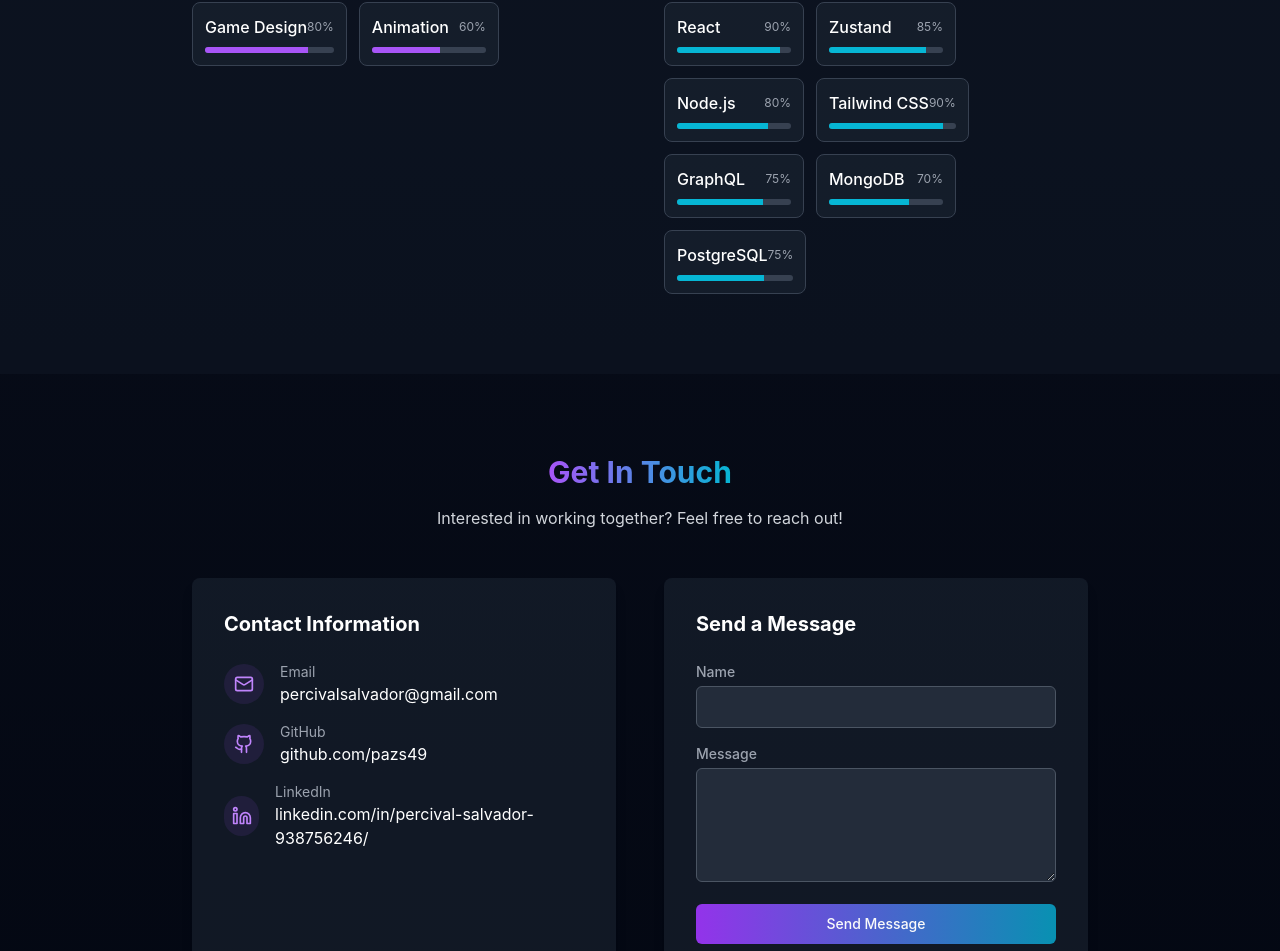
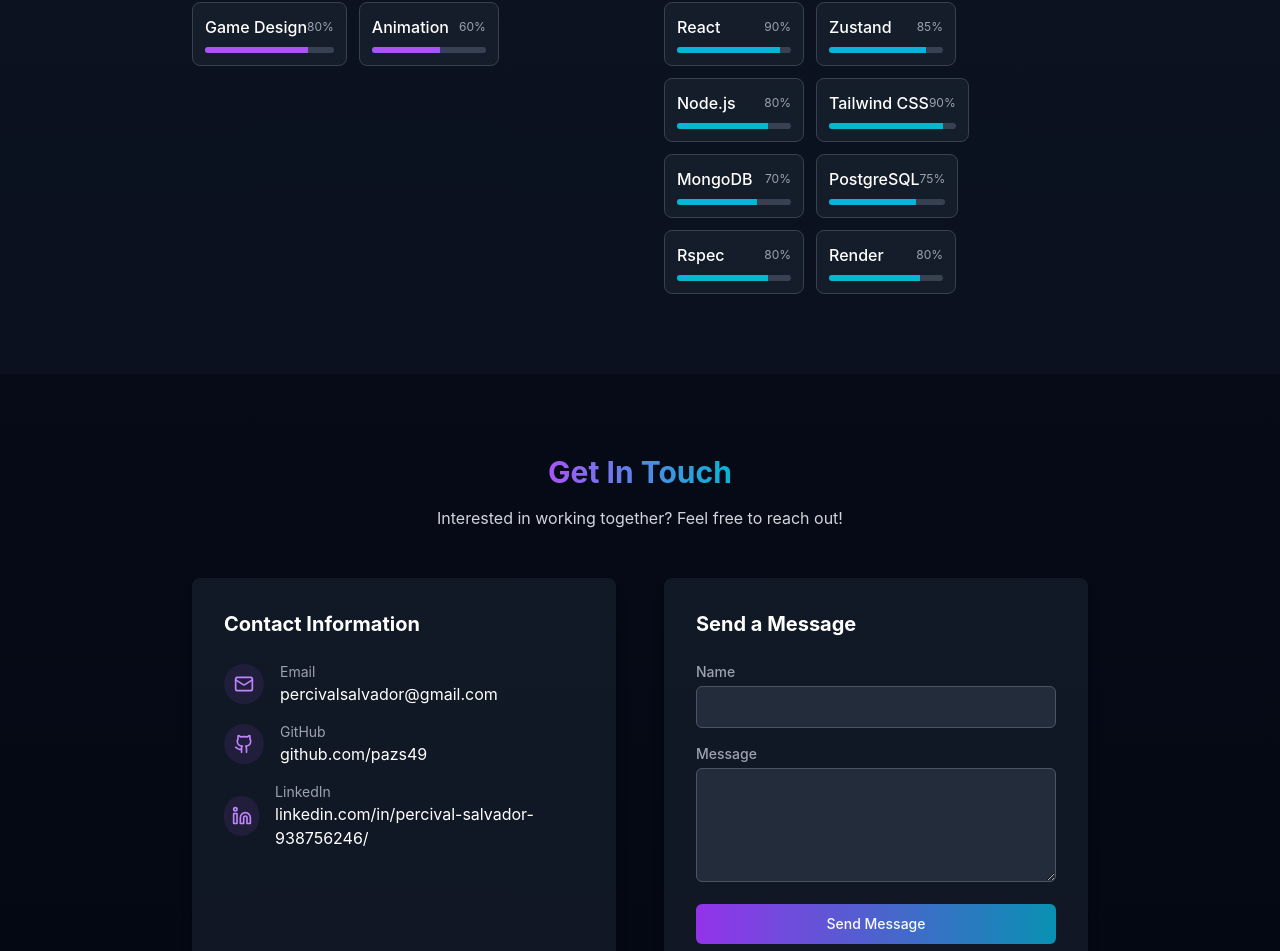
Before and after one commit to pazs49/portfolio, a React (Vite) app: page / in a window 1280 px wide. Shown: the part 2386-3337 px from the top of the page. Built offline with nearby package versions, Linux system fonts and the light colour scheme.

Commit message:
add new skills

```diff
--- a/src/components/SkillsSection.tsx
+++ b/src/components/SkillsSection.tsx
@@ -44,9 +44,10 @@
               <SkillBadge name="Zustand" level={85} color="cyan" />
               <SkillBadge name="Node.js" level={80} color="cyan" />
               <SkillBadge name="Tailwind CSS" level={90} color="cyan" />
-              <SkillBadge name="GraphQL" level={75} color="cyan" />
               <SkillBadge name="MongoDB" level={70} color="cyan" />
               <SkillBadge name="PostgreSQL" level={75} color="cyan" />
+              <SkillBadge name="Rspec" level={80} color="cyan" />
+              <SkillBadge name="Render" level={80} color="cyan" />
             </div>
           </div>
         </div>
```
